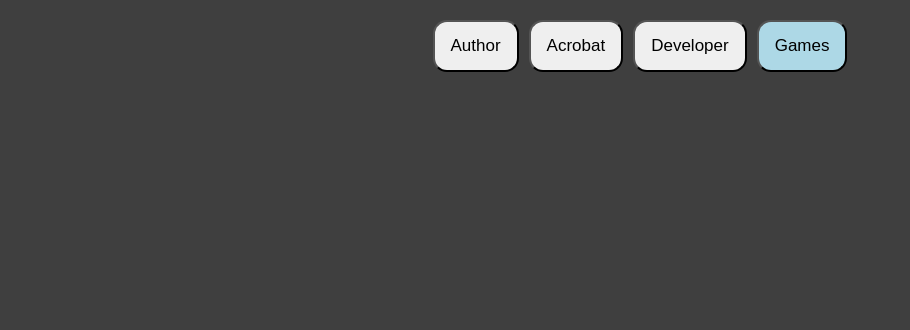
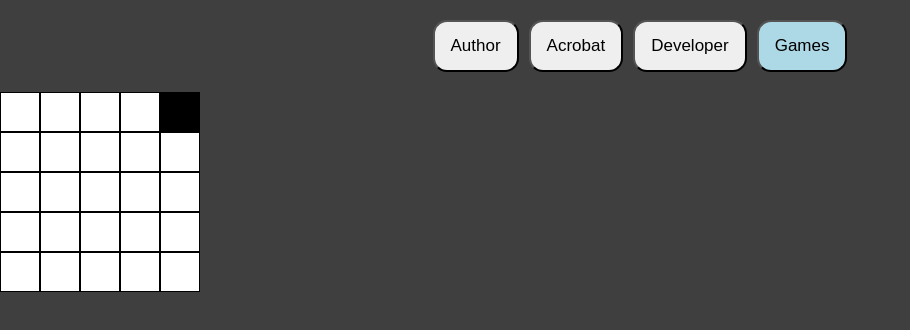
Before and after one commit to bka04/bka, a React (Create React App) app: page / in a window 1280 px wide. Both pictures are taken after a click on the button "Games". Shown: the top 330 px of the page, without its empty margins (0-910 px from the left). Built offline with nearby package versions, Linux system fonts and the light colour scheme.

Commit message:
Start crossword

```diff
--- a/src/App.js
+++ b/src/App.js
@@ -2,6 +2,7 @@ import { useState } from "react";
 
 import Header from "./components/Layout/Header";
 import Author from "./components/Author/Author";
+import Crossword from "./components/Games/Crossword";
 
 function App() {
   const [activeContent, setActiveContent] = useState('Author');
@@ -13,6 +14,7 @@ function App() {
     <div>
       <Header activeContent={activeContent} onContentChange={contentChangeHandler} />
       {activeContent === 'Author' && <Author />}
+      {activeContent === 'Games' && <Crossword />}
     </div>
   );
 }
--- /dev/null
+++ b/src/components/Games/Crossword.css
@@ -0,0 +1,23 @@
+.crossword {
+  display: grid;
+  grid-template-rows: repeat(5, 40px);
+  grid-template-columns: repeat(5, 40px);
+}
+
+.cell input {
+  width: 40px;
+  height: 40px;
+  text-align: center;
+  font-size: x-large;
+  border: 1px solid black;
+  outline: 0;
+  caret-color: transparent;
+  padding: 0;
+  text-transform: capitalize;
+}
+.cell input:focus {
+  background-color: lightgray;
+}
+.cell input:disabled {
+  background-color: black;
+}
--- /dev/null
+++ b/src/components/Games/Crossword.js
@@ -0,0 +1,33 @@
+import { useState } from "react";
+import "./Crossword.css";
+import CrosswordCell from "./CrosswordCell";
+
+const Crossword = (props) => {
+  const [selectedCell, setSelectedCell] = useState({});
+  const [across, setAcross] = useState(true);
+
+  const onClickHandler = () => {
+    setAcross((prevAcross) => {
+      console.log(!prevAcross);
+      return !prevAcross;
+    })
+  }
+
+  const cells = [];
+  for (var i = 0; i < 25; i++) {
+    let disabled = "";
+    if (i === 4) { //testing - will be passed in data object
+      disabled="disabled";
+    }
+    cells.push(<CrosswordCell disabled={disabled} data-cellnum={i+1} key={i} onClick={onClickHandler} />);
+  }
+
+
+  return (
+    <div className="crossword">
+      {cells}
+    </div>
+  );
+};
+
+export default Crossword;
--- /dev/null
+++ b/src/components/Games/CrosswordCell.js
@@ -0,0 +1,17 @@
+const CrosswordCell = (props) => {
+  return (
+    <div className="cell">
+      <input
+        className="cellInput"
+        type="text"
+        size="1"
+        maxLength="1"
+        disabled={props.disabled}
+        data-cellnum={props["data-cellnum"]}
+        onClick={props.onClick}
+      />
+    </div>
+  );
+};
+
+export default CrosswordCell;
--- /dev/null
+++ b/src/components/Games/CrosswordCell.module.css
@@ -0,0 +1,17 @@
+.cell input {
+  width: 40px;
+  height: 40px;
+  text-align: center;
+  font-size: x-large;
+  border: 1px solid black;
+  outline: 0;
+  caret-color: transparent;
+  padding: 0;
+  text-transform: capitalize;
+}
+.cell input:focus {
+  background-color: lightgray;
+}
+.cellInput.filled {
+  background-color: black;
+}
```
